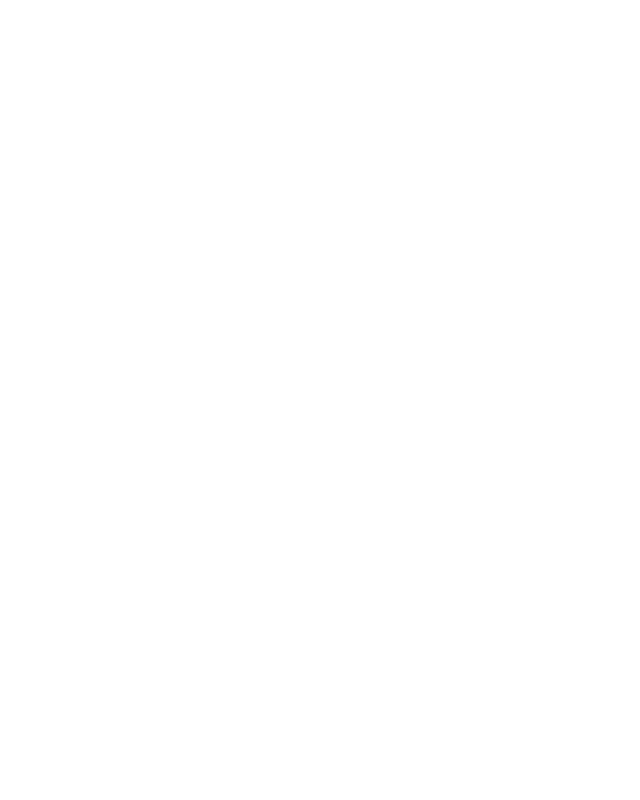
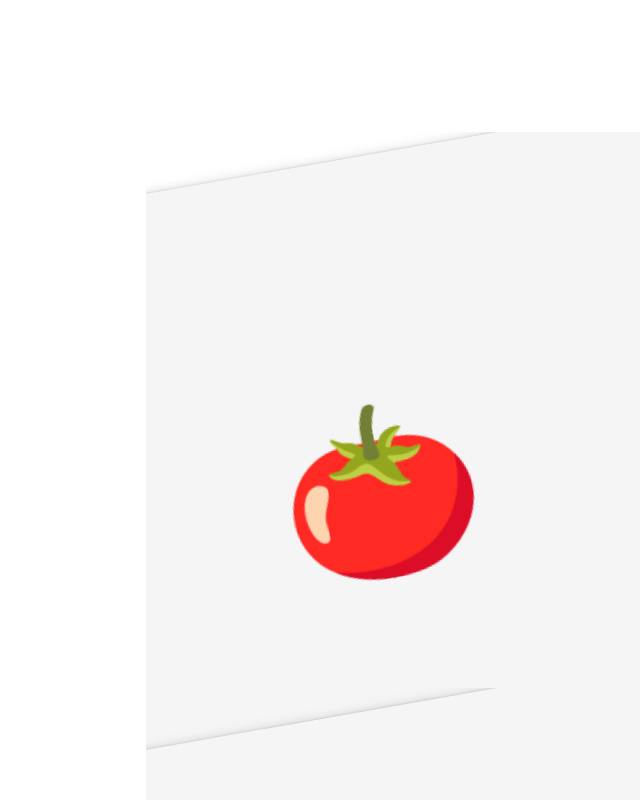
Before and after one commit to zalsabilaherawaty18/belajar-web-react, a React (Vite) app: page /Motion in a window 1280 px wide. Before the commit this address had no page. Shown: the top 800 px of the page, without its empty margins (244-884 px from the left). Built offline with nearby package versions, Linux system fonts and the light colour scheme.

Commit message:
initial commit: menambahkan fitur Home, Motion, dan Catatan

```diff
--- a/src/App.jsx
+++ b/src/App.jsx
@@ -5,6 +5,7 @@
 import { Route, Routes } from 'react-router-dom'
 import Home from './belajar-react/pages/Home'
 import Catatan from './belajar-react/pages/Catatan'
+import Motion from './belajar-react/pages/Motion'
 
 
 export default function App() {
@@ -14,6 +15,7 @@
       <Routes>
         <Route path="/" element={<Home />} />
         <Route path="/Catatan" element={<Catatan/>} />
+        <Route path="/Motion" element={<Motion/>} />
       </Routes>
   );
 }
--- a/src/belajar-react/pages/Home.jsx
+++ b/src/belajar-react/pages/Home.jsx
@@ -8,6 +8,15 @@
 
   const { scrollYProgress } = useScroll();
   const [darkMode, setDarkMode] = useState(false);
+
+  const cardAnimation = {
+    hidden: { opacity: 0, y: 60 },
+    show: {
+      opacity: 1,
+      y: 0,
+      transition: { duration: 0.5 }
+    }
+  };
 
   return (
     <div className={`min-h-screen w-full px-12 py-10 transition-all duration-500
@@ -28,13 +37,13 @@
         }}
       />
 
-<div className="flex justify-end mb-6">
-  <DarkModeToggle darkMode={darkMode} setDarkMode={setDarkMode} />
-</div>
+      <div className="flex justify-end mb-6">
+        <DarkModeToggle darkMode={darkMode} setDarkMode={setDarkMode} />
+      </div>
 
       {/* Judul */}
       <div className="text-center mb-15">
-        <h1 className="text-4xl font-bold text-gray-800 mb-4">
+        <h1 className="text-4xl font-bold">
           MY DAILY SPACE
         </h1>
 
@@ -48,95 +57,141 @@
 
         {/* Catatan */}
         <Link to="/Catatan">
-          <div className="bg-pink-100 p-8 rounded-xl text-center hover:shadow-lg transition">
+          <motion.div
+            variants={cardAnimation}
+            initial="hidden"
+            animate="show"
+            whileHover={{ scale: 1.05 }}
+            className="bg-pink-100 p-8 rounded-xl text-center hover:shadow-lg transition"
+          >
             <div className="text-3xl mb-3">📝</div>
             <h3 className="font-semibold text-lg mb-2">Catatan</h3>
             <p className="text-sm text-gray-600">
               Menyimpan catatan penting dan ide harian.
             </p>
-          </div>
+          </motion.div>
         </Link>
 
         {/* Agenda */}
         <Link to="/Agenda">
-          <div className="bg-purple-100 p-8 rounded-xl text-center hover:shadow-lg transition">
+          <motion.div
+            variants={cardAnimation}
+            initial="hidden"
+            animate="show"
+            whileHover={{ scale: 1.05 }}
+            className="bg-purple-100 p-8 rounded-xl text-center hover:shadow-lg transition"
+          >
             <div className="text-3xl mb-3">📅</div>
             <h3 className="font-semibold text-lg mb-2">Agenda Harian</h3>
             <p className="text-sm text-gray-600">
               Menampilkan jadwal kegiatan setiap hari.
             </p>
-          </div>
+          </motion.div>
         </Link>
 
         {/* Playlist YouTube */}
         <Link to="/Playlist">
-          <div className="bg-red-100 p-8 rounded-xl text-center hover:shadow-lg transition">
+          <motion.div
+            variants={cardAnimation}
+            initial="hidden"
+            animate="show"
+            whileHover={{ scale: 1.05 }}
+            className="bg-red-100 p-8 rounded-xl text-center hover:shadow-lg transition"
+          >
             <div className="text-3xl mb-3">🎬</div>
             <h3 className="font-semibold text-lg mb-2">Playlist YouTube</h3>
             <p className="text-sm text-gray-600">
               Kumpulan video favorit dan tutorial.
             </p>
-          </div>
+          </motion.div>
         </Link>
 
         {/* To Do List */}
         <Link to="/Todo">
-          <div className="bg-green-100 p-8 rounded-xl text-center hover:shadow-lg transition">
+          <motion.div
+            variants={cardAnimation}
+            initial="hidden"
+            animate="show"
+            whileHover={{ scale: 1.05 }}
+            className="bg-green-100 p-8 rounded-xl text-center hover:shadow-lg transition"
+          >
             <div className="text-3xl mb-3">✅</div>
             <h3 className="font-semibold text-lg mb-2">To Do List</h3>
             <p className="text-sm text-gray-600">
               Daftar tugas yang harus diselesaikan.
             </p>
-          </div>
+          </motion.div>
         </Link>
 
         {/* Website Favorit */}
         <Link to="/Bookmark">
-          <div className="bg-yellow-100 p-8 rounded-xl text-center hover:shadow-lg transition">
+          <motion.div
+            variants={cardAnimation}
+            initial="hidden"
+            animate="show"
+            whileHover={{ scale: 1.05 }}
+            className="bg-yellow-100 p-8 rounded-xl text-center hover:shadow-lg transition"
+          >
             <div className="text-3xl mb-3">🔗</div>
             <h3 className="font-semibold text-lg mb-2">Website Favorit</h3>
             <p className="text-sm text-gray-600">
               Kumpulan website yang sering dikunjungi.
             </p>
-          </div>
+          </motion.div>
         </Link>
 
         {/* Playlist Musik */}
         <Link to="/Music">
-          <div className="bg-indigo-100 p-8 rounded-xl text-center hover:shadow-lg transition">
+          <motion.div
+            variants={cardAnimation}
+            initial="hidden"
+            animate="show"
+            whileHover={{ scale: 1.05 }}
+            className="bg-indigo-100 p-8 rounded-xl text-center hover:shadow-lg transition"
+          >
             <div className="text-3xl mb-3">🎧</div>
             <h3 className="font-semibold text-lg mb-2">Playlist Musik</h3>
             <p className="text-sm text-gray-600">
               Daftar lagu atau musik favorit.
             </p>
-          </div>
+          </motion.div>
         </Link>
 
-        {/* Progress Belajar */}
+        {/* Progress */}
         <Link to="/Progress">
-          <div className="bg-blue-100 p-8 rounded-xl text-center hover:shadow-lg transition">
+          <motion.div
+            variants={cardAnimation}
+            initial="hidden"
+            animate="show"
+            whileHover={{ scale: 1.05 }}
+            className="bg-blue-100 p-8 rounded-xl text-center hover:shadow-lg transition"
+          >
             <div className="text-3xl mb-3">📊</div>
             <h3 className="font-semibold text-lg mb-2">Progress Belajar</h3>
             <p className="text-sm text-gray-600">
               Melihat perkembangan belajar harian.
             </p>
-          </div>
+          </motion.div>
         </Link>
 
-
-        {/* Profil */}
+        {/* Profile */}
         <Link to="/Profile">
-          <div className="bg-teal-100 p-8 rounded-xl text-center hover:shadow-lg transition">
-            <div className="text-6xl mb-3">👤</div>
+          <motion.div
+            variants={cardAnimation}
+            initial="hidden"
+            animate="show"
+            whileHover={{ scale: 1.05 }}
+            className="bg-teal-100 p-8 rounded-xl text-center hover:shadow-lg transition"
+          >
+            <div className="text-5xl mb-3">👤</div>
             <h3 className="font-semibold text-lg mb-2">Profil</h3>
             <p className="text-sm text-gray-600">
               Informasi data diri pengguna.
             </p>
-          </div>
+          </motion.div>
         </Link>
 
       </div>
-
     </div>
   );
 }
--- /dev/null
+++ b/src/belajar-react/pages/Motion.jsx
@@ -0,0 +1,106 @@
+import { motion } from "framer-motion"
+
+export default function Motion() {
+    return (
+        <div style={container}>
+            {food.map(([emoji, hueA, hueB], i) => (
+                <Card i={i} emoji={emoji} hueA={hueA} hueB={hueB} key={emoji} />
+            ))}
+        </div>
+    )
+}
+
+function Card({ emoji, hueA, hueB, i }) {
+    const background = `linear-gradient(306deg, ${hue(hueA)}, ${hue(hueB)})`
+
+    return (
+        <motion.div
+            className={`card-container-${i}`}
+            style={cardContainer}
+            initial="offscreen"
+            whileInView="onscreen"
+            viewport={{ amount: 0.8 }}
+        >
+            <div style={{ ...splash, background }} />
+            <motion.div style={card} variants={cardVariants} className="card">
+                {emoji}
+            </motion.div>
+        </motion.div>
+    )
+}
+
+const cardVariants = {
+    offscreen: {
+        y: 300,
+    },
+    onscreen: {
+        y: 50,
+        rotate: -10,
+        transition: {
+            type: "spring",
+            bounce: 0.4,
+            duration: 0.8,
+        },
+    },
+}
+
+const hue = (h) => `hsl(${h}, 100%, 50%)`
+
+/**
+ * ==============   Styles   ================
+ */
+
+const container = {
+    margin: "100px auto",
+    maxWidth: 500,
+    paddingBottom: 100,
+    width: "100%",
+}
+
+const cardContainer = {
+    overflow: "hidden",
+    display: "flex",
+    justifyContent: "center",
+    alignItems: "center",
+    position: "relative",
+    paddingTop: 20,
+    marginBottom: -120,
+}
+
+const splash = {
+    position: "absolute",
+    top: 0,
+    left: 0,
+    right: 0,
+    bottom: 0,
+    clipPath: `path("M 0 303.5 C 0 292.454 8.995 285.101 20 283.5 L 460 219.5 C 470.085 218.033 480 228.454 480 239.5 L 500 430 C 500 441.046 491.046 450 480 450 L 20 450 C 8.954 450 0 441.046 0 430 Z")`,
+}
+
+const card = {
+    fontSize: 164,
+    width: 300,
+    height: 430,
+    display: "flex",
+    justifyContent: "center",
+    alignItems: "center",
+    borderRadius: 20,
+    background: "#f5f5f5",
+    boxShadow:
+        "0 0 1px hsl(0deg 0% 0% / 0.075), 0 0 2px hsl(0deg 0% 0% / 0.075), 0 0 4px hsl(0deg 0% 0% / 0.075), 0 0 8px hsl(0deg 0% 0% / 0.075), 0 0 16px hsl(0deg 0% 0% / 0.075)",
+    transformOrigin: "10% 60%",
+}
+
+/**
+ * ==============   Data   ================
+ */
+
+const food = [
+    ["🍅", 340, 10],
+    ["🍊", 20, 40],
+    ["🍋", 60, 90],
+    ["🍐", 80, 120],
+    ["🍏", 100, 140],
+    ["🫐", 205, 245],
+    ["🍆", 260, 290],
+    ["🍇", 290, 320],
+]
```
